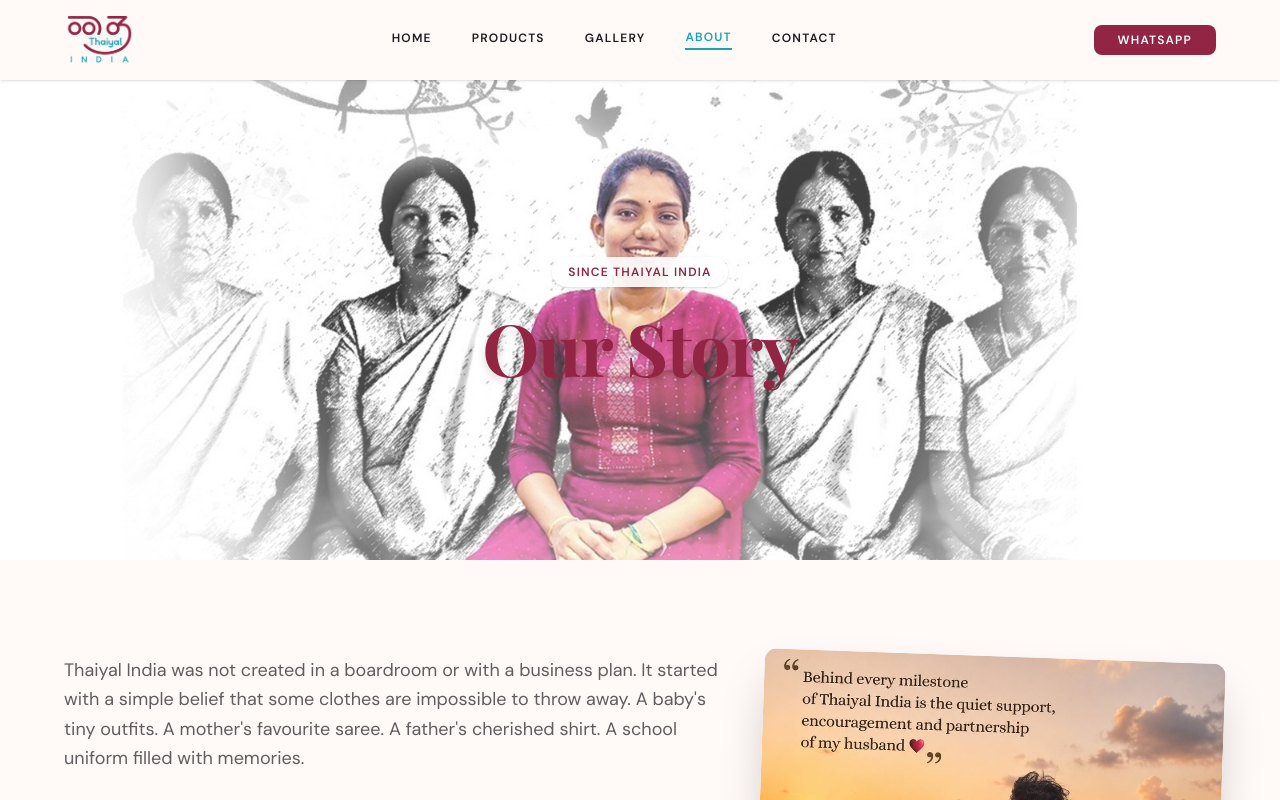
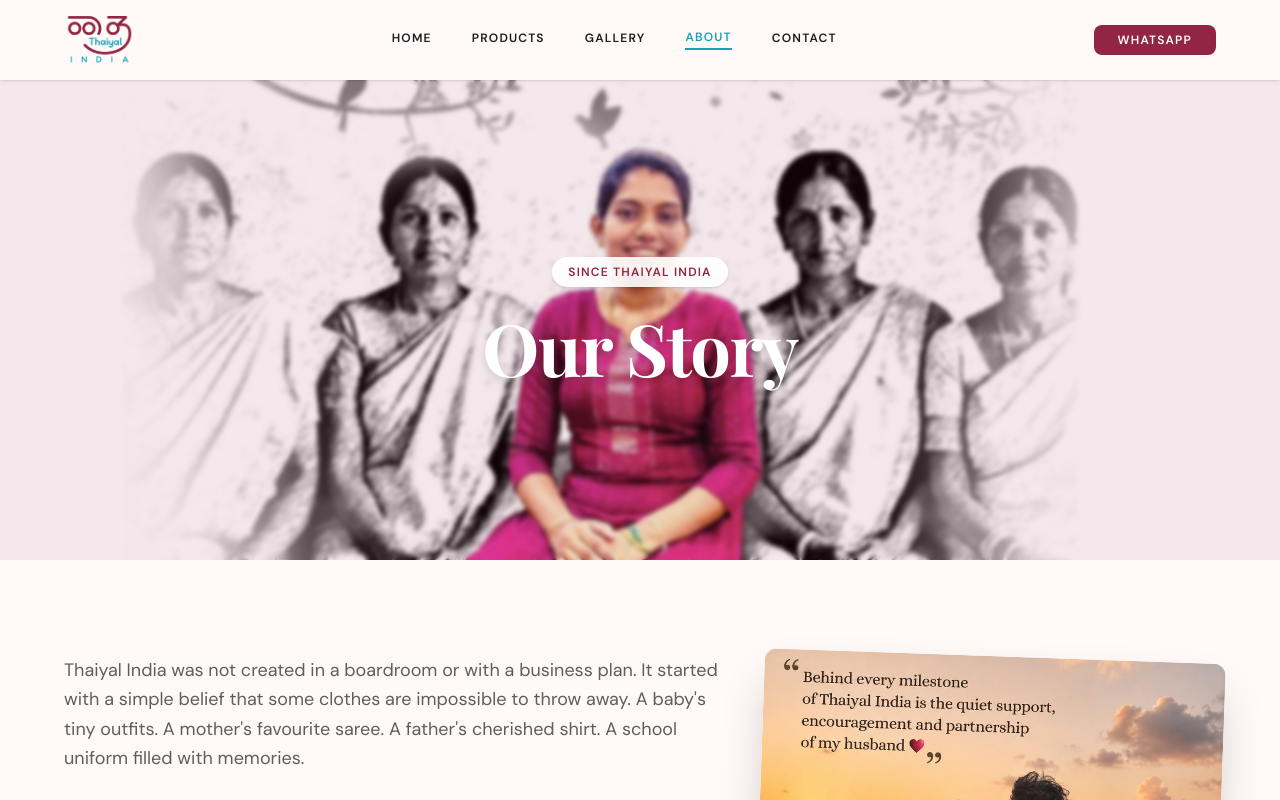
Before and after one commit to thaiyalindia/thaiyal-india, a React (Vite) app: page / in a window 1280 px wide. Both pictures are taken after a click on the button "ABOUT". Shown: the top 800 px of the page. Built offline with nearby package versions, Linux system fonts and the light colour scheme.

Commit message:
Update AboutTab.tsx

```diff
--- a/src/components/AboutTab.tsx
+++ b/src/components/AboutTab.tsx
@@ -34,13 +34,11 @@
             alt="Thaiyal India artisan at work"
             className="w-full h-full object-cover object-center"
           />
-          {/* Overlay keeps text readable while letting the image show clearly */}
-          <div className="absolute inset-0 bg-white/20" />
-          <div className="absolute inset-0 bg-gradient-to-t from-white/30 via-transparent to-white/10" />
+          <div className="absolute inset-0 bg-brand-primary/10 backdrop-blur-[2px]" />
         </div>
         <div className="relative z-10 text-center px-4">
           <span className="label-caps text-brand-primary bg-white/90 px-4 py-2 rounded-full mb-6 inline-block shadow-sm">Since Thaiyal India</span>
-          <h1 className="serif-heading text-4xl md:text-7xl text-brand-primary drop-shadow-lg">Our Story</h1>
+          <h1 className="serif-heading text-4xl md:text-7xl text-white drop-shadow-lg">Our Story</h1>
         </div>
       </section>
 
```
